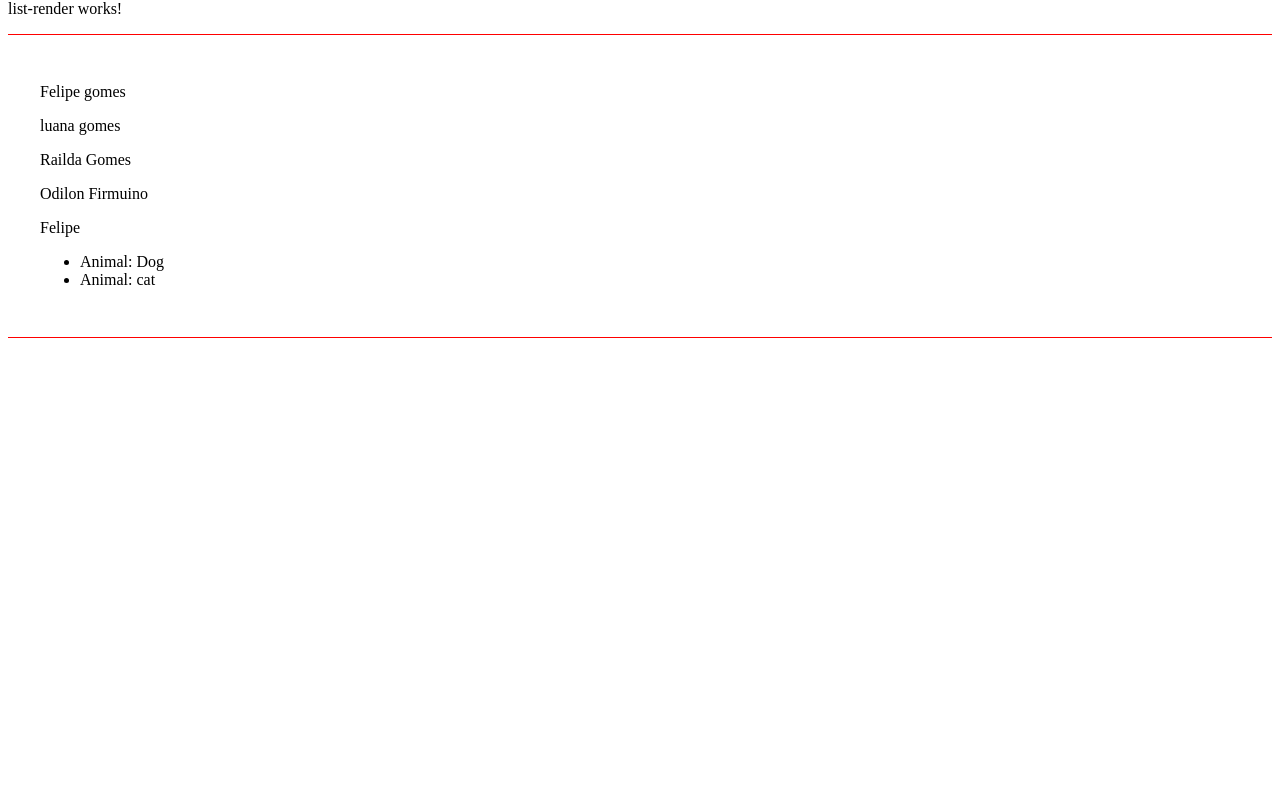
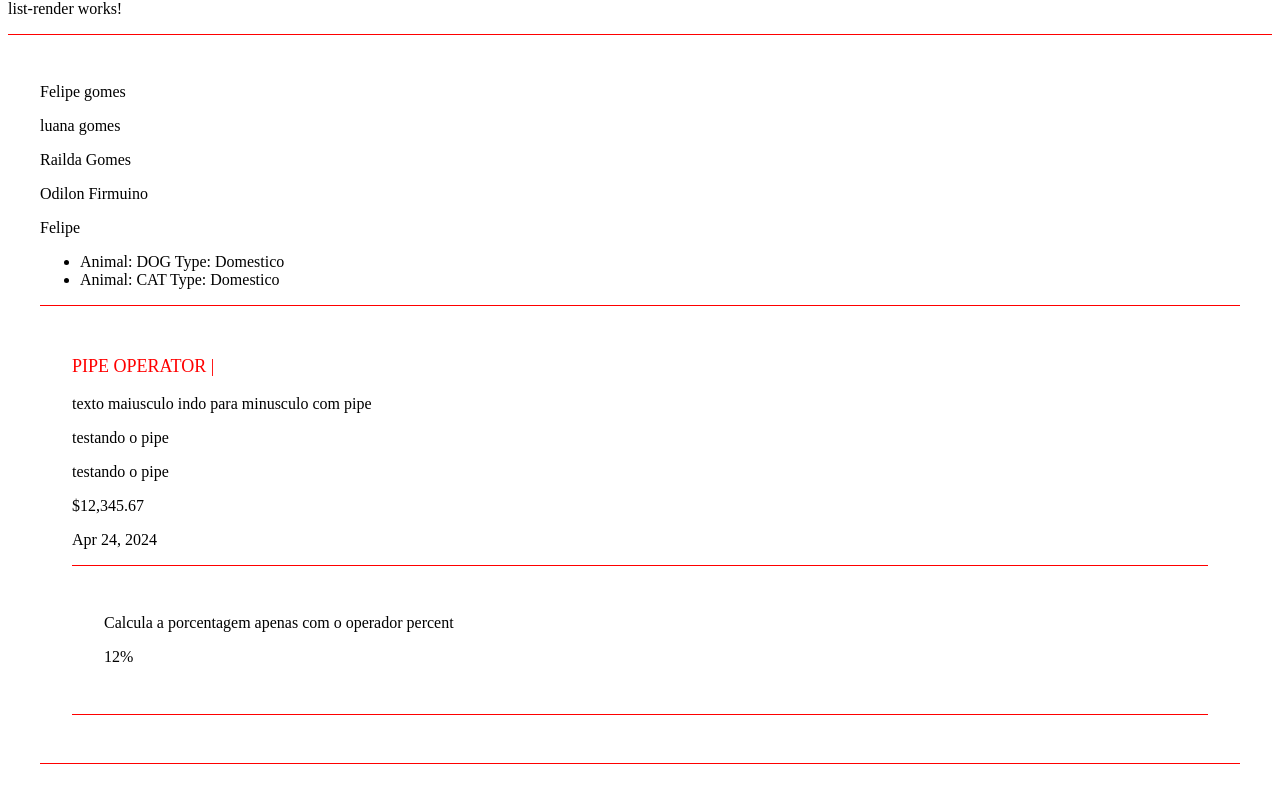
Before and after one commit to Felipe-Gs/curso-angular, an Angular app: page / in a window 1280 px wide. Shown: the part 1151-1954 px from the top of the page. Built offline with nearby package versions, Linux system fonts and the light colour scheme.

Commit message:
feat: created pipe operations

```diff
--- a/src/app/components/list-render/list-render.component.html
+++ b/src/app/components/list-render/list-render.component.html
@@ -4,8 +4,22 @@
   <p>{{dadosObj.nome}}</p>
   <ul>
     <li *ngFor="let item of animais">
-      Animal: {{item.name}}
+      Animal: {{item.name |uppercase}}
+      Type: {{item.type}}
     </li>
   </ul>
+  <div class="class">
+    <p style="color: red; font-size: 18px;" >{{"pipe operator |" | uppercase}}</p>
+    <p>{{"TEXTO MAIUSCULO INDO PARA MINUSCULO COM PIPE" | lowercase}}</p>
+    <p>{{testandoOpipeOperator | lowercase}}</p>
+    <p>{{testandoOpipeOperator | lowercase}}</p>
+    <!-- simbolo de dinheiro -->
+    <p>{{ 12345.67 | currency }}</p>
+    <p>{{hoje | date }}</p>
+    <div class="class">
+        <p>Calcula a porcentagem apenas com o operador percent</p>
+        <p>{{ 0.1234 | percent }}</p>
+    </div>
+  </div>
 
 </div>
--- a/src/app/components/list-render/list-render.component.ts
+++ b/src/app/components/list-render/list-render.component.ts
@@ -1,5 +1,10 @@
 import { Component } from '@angular/core';
 
+export interface Animal {
+  name?: string;
+  type: string;
+  age: number;
+}
 @Component({
   selector: 'app-list-render',
   templateUrl: './list-render.component.html',
@@ -7,7 +12,15 @@ import { Component } from '@angular/core';
 })
 export class ListRenderComponent {
   dados = ['Felipe gomes', 'luana gomes', 'Railda Gomes', 'Odilon Firmuino'];
-  animais = [{ name: 'Dog' }, { name: 'cat' }];
+
+  //usando a interface que fiz em cima
+  animais: Animal[] = [
+    { name: 'Dog', type: 'Domestico', age: 20 },
+    { name: 'cat', type: 'Domestico', age: 2 },
+  ];
 
   dadosObj = { nome: 'Felipe', idade: 30, cidade: 'São Paulo' };
+  testandoOpipeOperator = 'Testando o pipe';
+
+  hoje: Date = new Date();
 }
```
